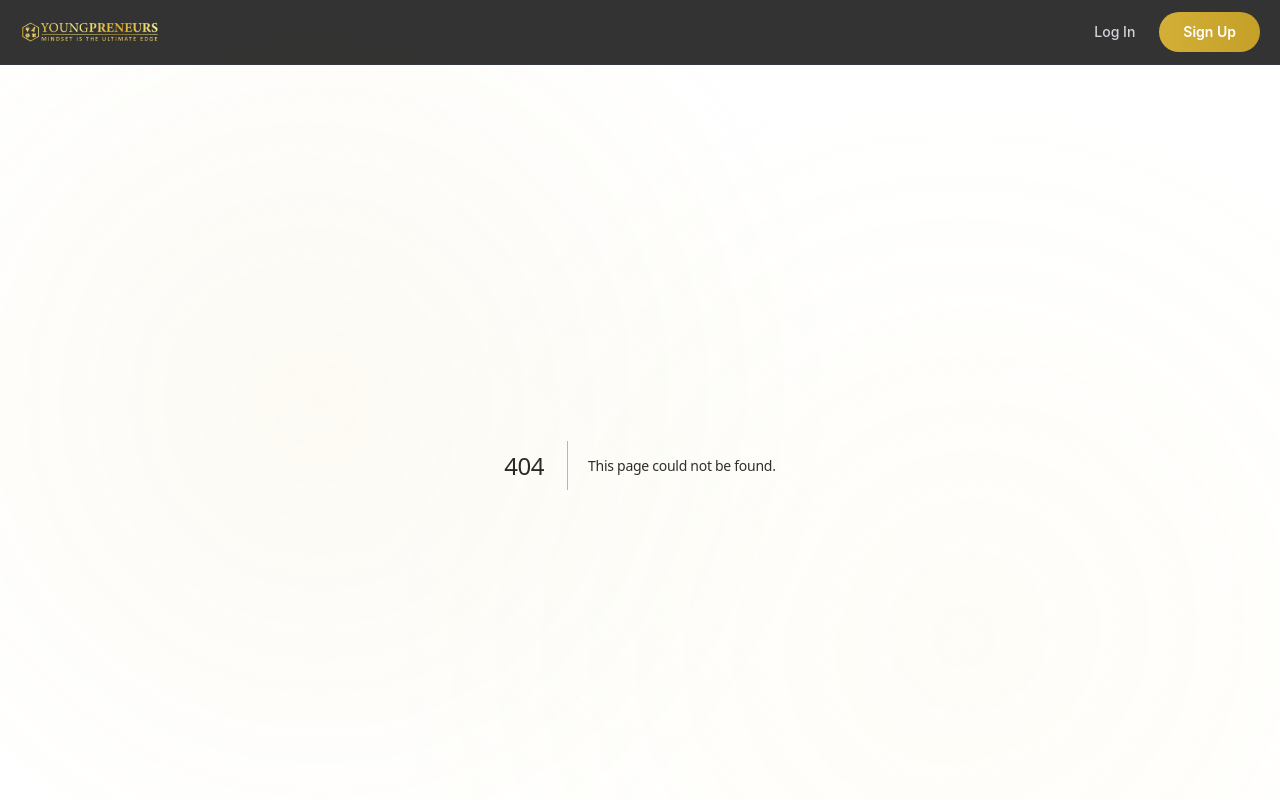
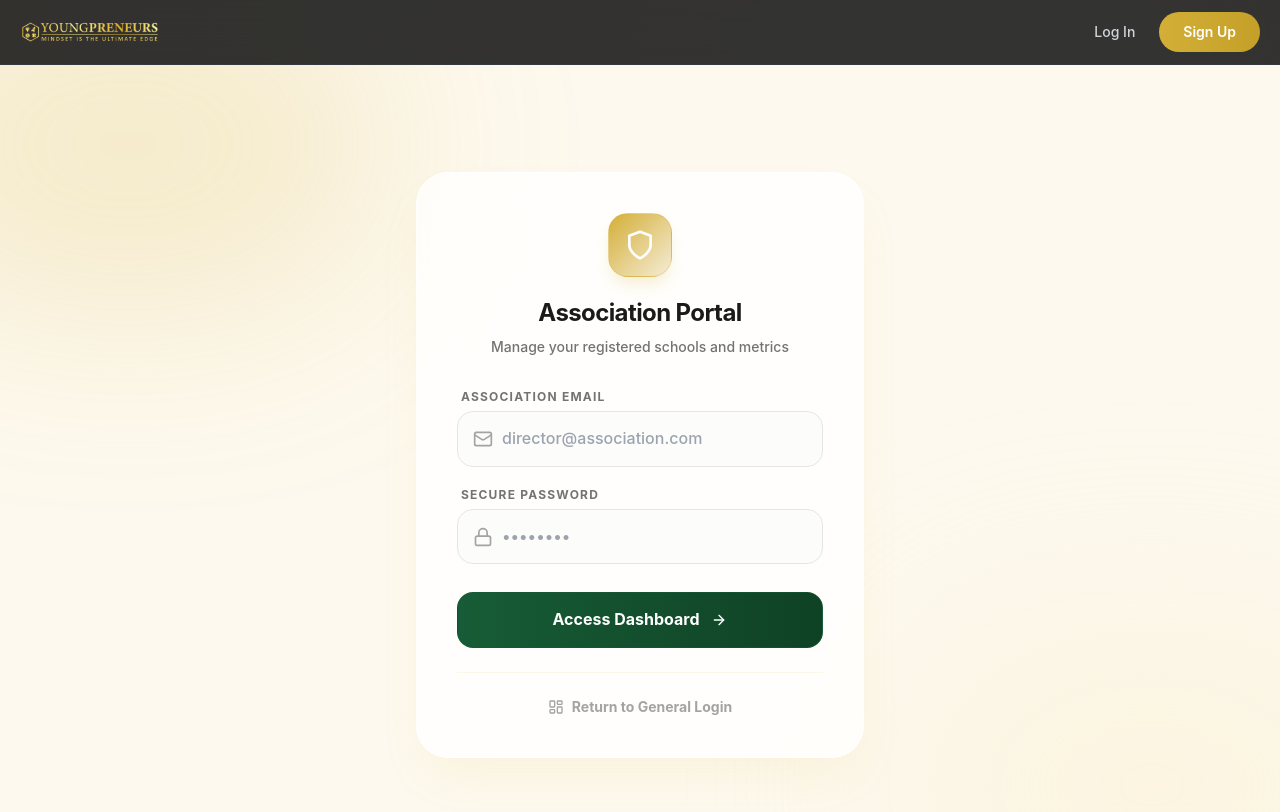
Before and after one commit to FutureTitans/future-titans-frontend, a Next.js app: page /association/login in a window 1280 px wide. Before the commit this address had no page. Shown: the top 812 px of the page. Built offline with nearby package versions, Linux system fonts and the light colour scheme.

Commit message:
add separate login portal for associations

```diff
--- /dev/null
+++ b/app/association/login/page.js
@@ -0,0 +1,142 @@
+'use client';
+
+import { useState } from 'react';
+import { useRouter } from 'next/navigation';
+import Link from 'next/link';
+import { auth } from '@/lib/api';
+import { setAuthToken, setRefreshToken, setUser } from '@/lib/auth';
+import { Building2, Lock, Mail, ArrowRight, LayoutDashboard, Shield } from 'lucide-react';
+
+export default function AssociationLoginPage() {
+    const router = useRouter();
+    const [formData, setFormData] = useState({
+        email: '',
+        password: '',
+    });
+    const [loading, setLoading] = useState(false);
+    const [error, setError] = useState('');
+
+    const handleSubmit = async (e) => {
+        e.preventDefault();
+        setError('');
+
+        if (!formData.email || !formData.password) {
+            setError('Please enter both email and password.');
+            return;
+        }
+
+        setLoading(true);
+
+        try {
+            const response = await auth.login(formData);
+
+            if (response.user.role !== 'association') {
+               throw new Error('Unauthorized Access: Please use the correct login portal.');
+            }
+
+            setAuthToken(response.accessToken);
+            setRefreshToken(response.refreshToken);
+            setUser(response.user);
+
+            router.push('/association/dashboard');
+        } catch (err) {
+            setError(err.message || 'Invalid credentials. Please check your email and password.');
+        } finally {
+            setLoading(false);
+        }
+    };
+
+    return (
+        <div className="min-h-screen flex items-center justify-center bg-[#FDF9EE] relative overflow-hidden px-4">
+            {/* Minimalist Background Elements specific to Association theme */}
+            <div className="absolute top-[-10%] left-[-10%] w-[40%] h-[40%] bg-[#D4AF37]/20 rounded-full blur-[100px] pointer-events-none"></div>
+            <div className="absolute bottom-[-10%] right-[-10%] w-[40%] h-[40%] bg-[#FAEDCD]/40 rounded-full blur-[100px] pointer-events-none"></div>
+
+            <div className="w-full max-w-md relative z-10">
+                <div className="bg-white/80 backdrop-blur-xl border border-white rounded-[2rem] p-8 sm:p-10 shadow-2xl shadow-[#D4AF37]/10">
+
+                    {/* Header */}
+                    <div className="text-center mb-8">
+                        <div className="w-16 h-16 bg-gradient-to-br from-[#D4AF37] to-[#F5EDD6] rounded-2xl flex items-center justify-center mx-auto mb-5 shadow-lg shadow-[#D4AF37]/20 border border-[#D4AF37]/30">
+                            <Shield className="w-8 h-8 text-white" />
+                        </div>
+                        <h1 className="text-2xl font-bold text-[#1A1A1A] tracking-tight mb-2">Association Portal</h1>
+                        <p className="text-sm text-neutral-500 font-medium">
+                            Manage your registered schools and metrics
+                        </p>
+                    </div>
+
+                    {/* Error Message */}
+                    {error && (
+                        <div className="bg-red-50/80 border border-red-100 text-red-600 px-4 py-3 rounded-xl mb-6 text-sm font-medium flex items-center gap-2 backdrop-blur-sm animate-in fade-in slide-in-from-top-2">
+                            <span className="text-lg">⚠️</span> {error}
+                        </div>
+                    )}
+
+                    {/* Login Form */}
+                    <form onSubmit={handleSubmit} className="space-y-5">
+                        <div className="space-y-1.5">
+                            <label className="block text-xs font-bold text-neutral-500 uppercase tracking-widest pl-1">
+                                Association Email
+                            </label>
+                            <div className="relative">
+                                <Mail className="absolute left-4 top-1/2 -translate-y-1/2 w-5 h-5 text-neutral-400" />
+                                <input
+                                    type="email"
+                                    value={formData.email}
+                                    onChange={(e) => setFormData({ ...formData, email: e.target.value })}
+                                    className="w-full pl-11 pr-4 py-3.5 bg-neutral-50/50 border border-neutral-200 rounded-xl text-neutral-900 focus:bg-white focus:ring-2 focus:ring-[#D4AF37]/30 focus:border-[#D4AF37] transition-all duration-200 outline-none font-medium"
+                                    placeholder="director@association.com"
+                                    disabled={loading}
+                                />
+                            </div>
+                        </div>
+
+                        <div className="space-y-1.5">
+                            <label className="block text-xs font-bold text-neutral-500 uppercase tracking-widest pl-1">
+                                Secure Password
+                            </label>
+                            <div className="relative">
+                                <Lock className="absolute left-4 top-1/2 -translate-y-1/2 w-5 h-5 text-neutral-400" />
+                                <input
+                                    type="password"
+                                    value={formData.password}
+                                    onChange={(e) => setFormData({ ...formData, password: e.target.value })}
+                                    className="w-full pl-11 pr-4 py-3.5 bg-neutral-50/50 border border-neutral-200 rounded-xl text-neutral-900 focus:bg-white focus:ring-2 focus:ring-[#D4AF37]/30 focus:border-[#D4AF37] transition-all duration-200 outline-none font-medium"
+                                    placeholder="••••••••"
+                                    disabled={loading}
+                                />
+                            </div>
+                        </div>
+
+                        <button
+                            type="submit"
+                            disabled={loading}
+                            className="w-full mt-2 flex items-center justify-center gap-2 bg-gradient-to-r from-[#175C36] to-[#0F4225] hover:from-[#0F4225] hover:to-[#0A2F1A] border border-[#175C36]/50 text-white py-3.5 px-6 rounded-xl font-bold hover:shadow-lg hover:shadow-[#175C36]/20 transition-all duration-200 disabled:opacity-70 disabled:cursor-not-allowed disabled:hover:shadow-none translate-y-2 mb-2"
+                        >
+                            {loading ? (
+                                <>
+                                    <div className="w-5 h-5 border-2 border-white/30 border-t-white rounded-full animate-spin" />
+                                    <span>Authenticating...</span>
+                                </>
+                            ) : (
+                                <>
+                                    <span>Access Dashboard</span>
+                                    <ArrowRight className="w-4 h-4 ml-1" />
+                                </>
+                            )}
+                        </button>
+                    </form>
+
+                    {/* Footer */}
+                    <div className="mt-8 pt-6 border-t border-[#D4AF37]/10 text-center flex flex-col items-center gap-3">
+                        <Link href="/login" className="inline-flex items-center gap-2 text-sm text-neutral-400 font-bold hover:text-[#D4AF37] transition-colors">
+                            <LayoutDashboard className="w-4 h-4" />
+                            Return to General Login
+                        </Link>
+                    </div>
+                </div>
+            </div>
+        </div>
+    );
+}
--- a/app/login/page.js
+++ b/app/login/page.js
@@ -43,10 +43,12 @@ export default function LoginPage() {
       storeSetUser(response.user);
       setTokens(response.accessToken, response.refreshToken);
 
+      if (response.user.role === 'association') {
+        throw new Error('Please use the dedicated Association Portal (/association/login) to login.');
+      }
+
       if (response.user.role === 'admin') {
         router.push('/admin');
-      } else if (response.user.role === 'association') {
-        router.push('/association/dashboard');
       } else {
         router.push('/student/dashboard');
       }
```
